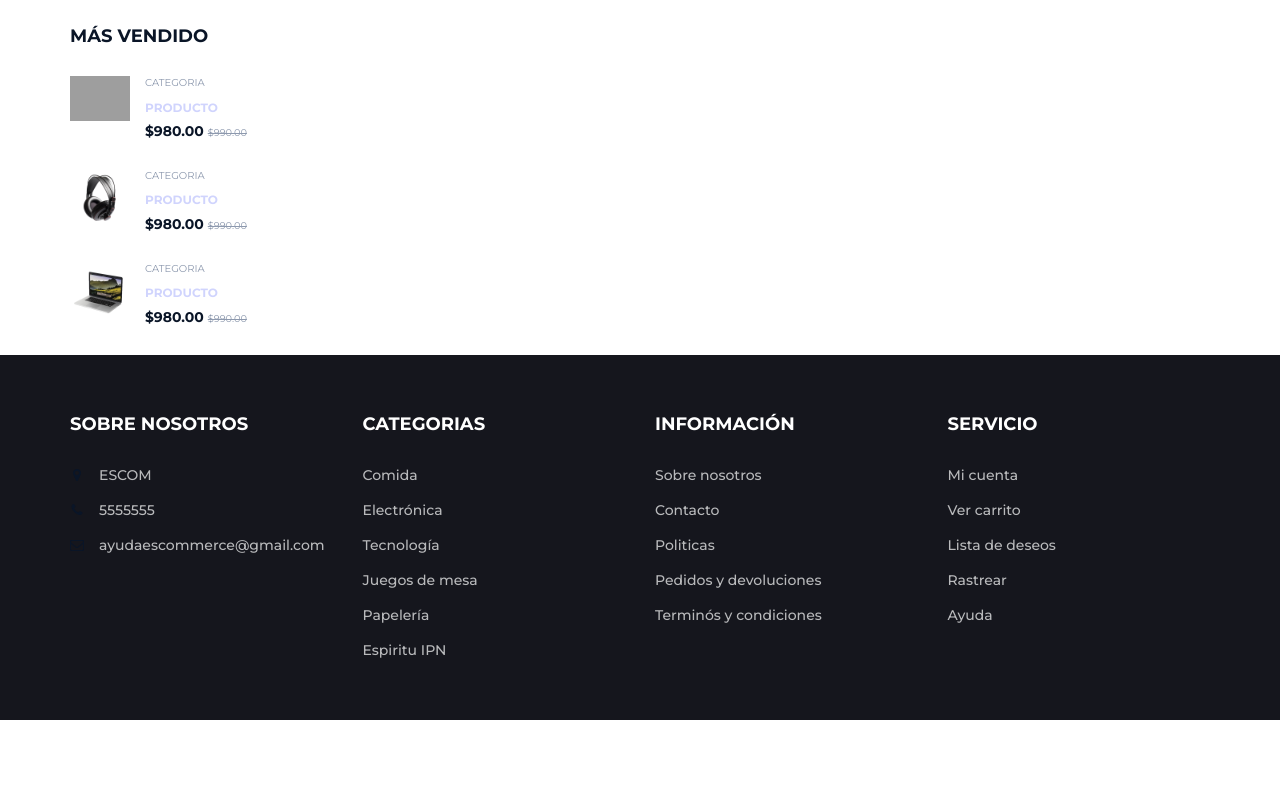
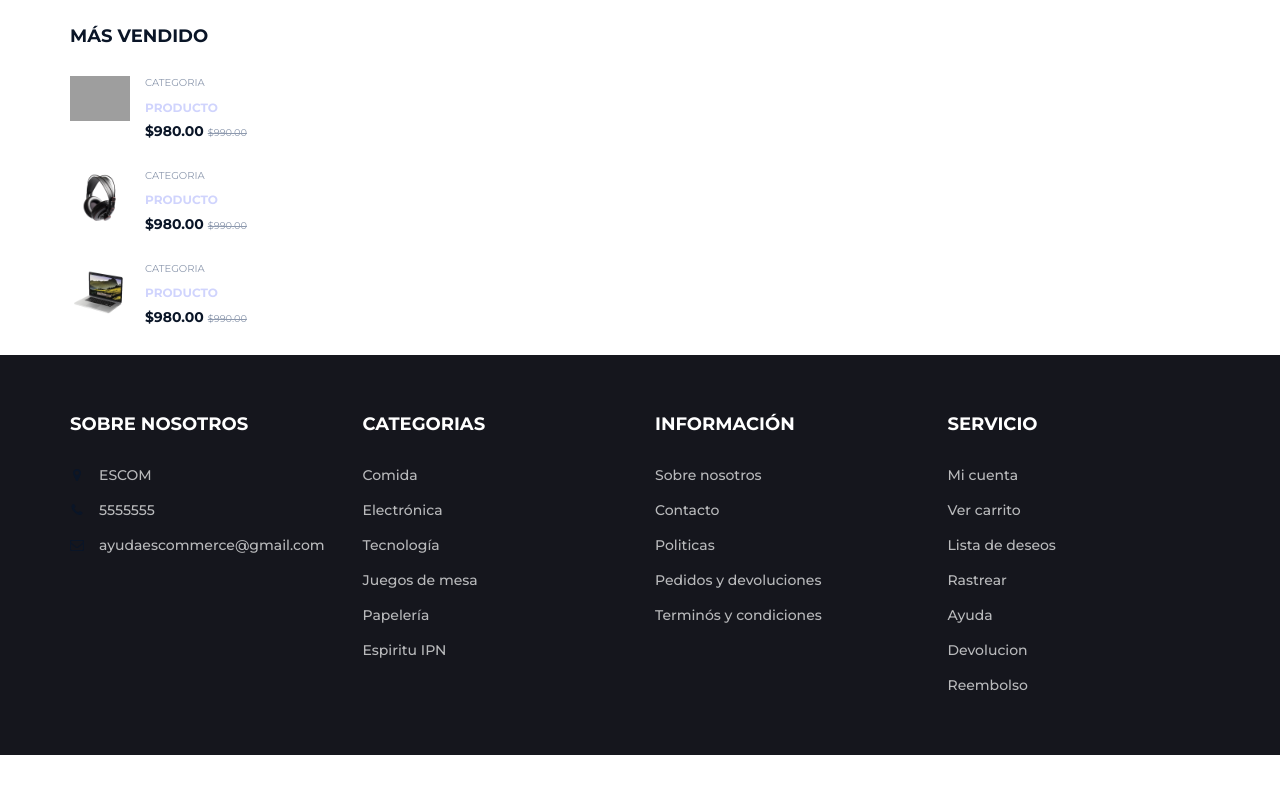
Before and after one commit to dany2501/Escommerce-Front, a plain HTML site: page tecnologia.html in a window 1280 px wide. Shown: the part 1070-1855 px from the top of the page. Before the commit the page ends 1820 px from the top, so only its background shows below. Drawn offline with nearby package versions, Linux system fonts and the light colour scheme; no server answers; grey boxes are pictures that could not be loaded.

Commit message:
tecnologia.html

```diff
--- a/tecnologia.html
+++ b/tecnologia.html
@@ -557,6 +557,8 @@
 									<li><a href="#">Lista de deseos</a></li>
 									<li><a href="#">Rastrear</a></li>
 									<li><a href="#">Ayuda</a></li>
+									<li><a href="devolucion.html">Devolucion</a></li>
+								<li><a href="devolucion.html">Reembolso</a></li>
 								</ul>
 							</div>
 						</div>
```
